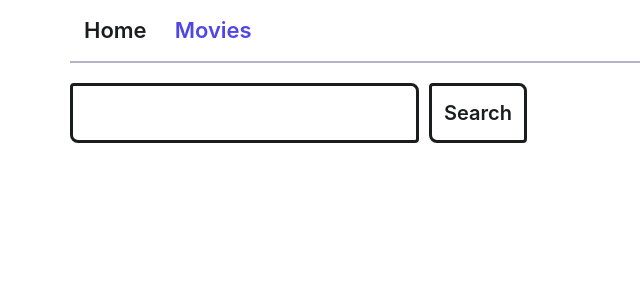
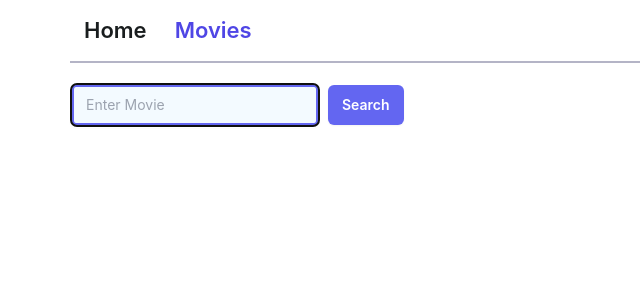
Before and after one commit to ViktorSvertoka/goit-react-woolf-hw-05-movies, a React (Create React App) app: page /goit-react-woolf-hw-05-movies/movies in a window 1280 px wide. Shown: the top 300 px of the page, without its empty margins (0-640 px from the left). Built offline with nearby package versions, Linux system fonts and the light colour scheme.

Commit message:
✅ Feat(JSX) Added styles

```diff
--- a/src/components/Form/Form.jsx
+++ b/src/components/Form/Form.jsx
@@ -1,5 +1,5 @@
 import { useState } from 'react';
-import { SearchForm, Input, Button } from './Form.styled';
+import { SearchForm } from './Form.styled';
 
 const Form = ({ searchMovies }) => {
   const [query, setQuery] = useState('');
@@ -15,14 +15,21 @@ const Form = ({ searchMovies }) => {
 
   return (
     <SearchForm onSubmit={handleSubmit}>
-      <Input
+      <input
+        className="mr-2 min-w-0 rounded-md border-2 border-[#64748b] bg-[#1da1f2]/5 px-3.5 py-2 text-white shadow-sm ring-1 ring-inset ring-white/10 focus:ring-2 focus:ring-inset focus:ring-indigo-500 sm:text-sm sm:leading-6"
         type="text"
         name="query"
         autoFocus
         value={query}
         onChange={handleInputChange}
+        placeholder="Enter Movie"
       />
-      <Button type="submit">Search</Button>
+      <button
+        className="flex-none rounded-md bg-indigo-500 px-3.5 py-2.5 text-sm font-semibold text-white shadow-sm hover:bg-indigo-400 focus-visible:outline focus-visible:outline-2 focus-visible:outline-offset-2 focus-visible:outline-indigo-500"
+        type="submit"
+      >
+        Search
+      </button>
     </SearchForm>
   );
 };
```
